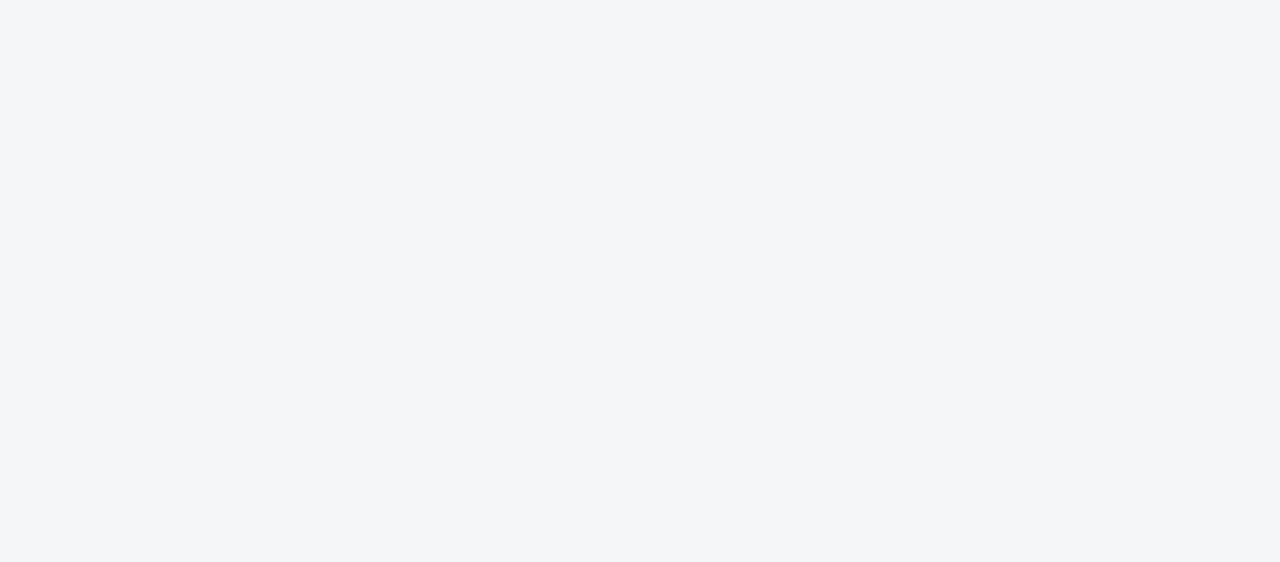
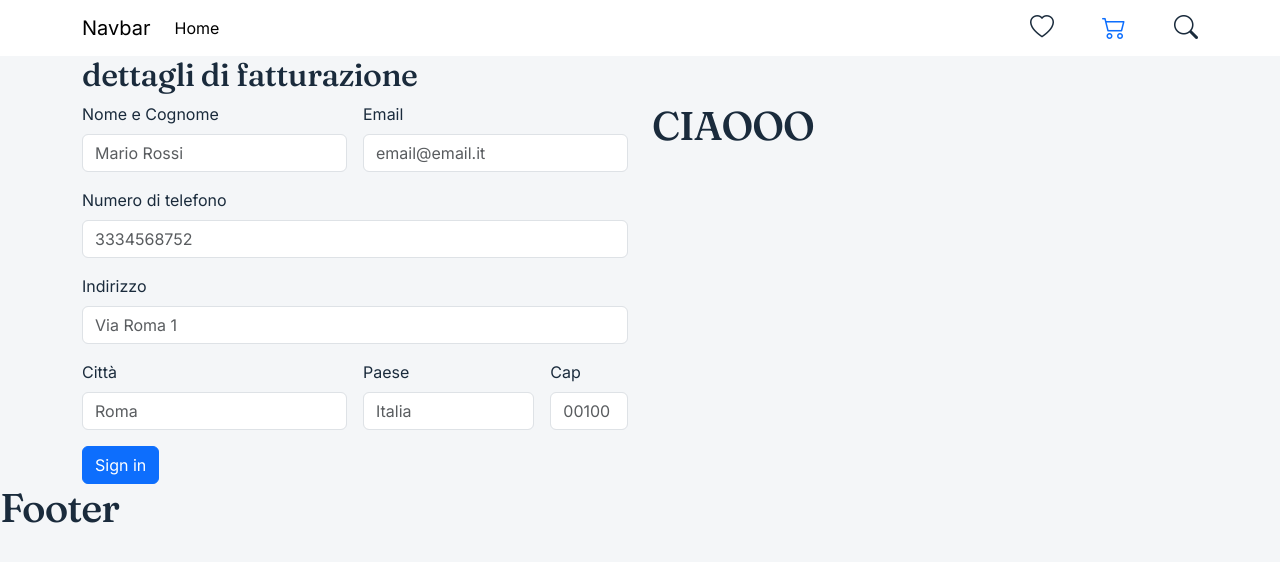
Before and after one commit to Carlo-Falanga/booldog-project-work, a React app in the folder frontend/: page /checkout in a window 1280 px wide. Before the commit this address had no page. Shown: the top 562 px of the page. Built offline with nearby package versions, Linux system fonts and the light colour scheme; the HTML template or start-up script is replaced by a standard one.

Commit message:
add checkout page route and create form

```diff
--- a/frontend/src/App.jsx
+++ b/frontend/src/App.jsx
@@ -3,6 +3,7 @@ import DefaultLayout from "./layouts/DefaultLayout";
 import HomePage from "./pages/HomePage";
 import ProductPage from "./pages/ProductPage";
 import CartPage from "./pages/CartPage";
+import CheckoutPage from "./pages/CheckoutPage";
 
 function App() {
   return (
@@ -12,7 +13,7 @@ function App() {
           <Route element={<DefaultLayout />}>
             <Route index element={<HomePage />} />
             <Route path="product/:slug" element={<ProductPage />} />
-            <Route />
+            <Route path="checkout" element={<CheckoutPage/>}/>
             <Route />
             <Route path="/cart" element={<CartPage/>} />
             <Route />
--- /dev/null
+++ b/frontend/src/pages/CheckoutPage.jsx
@@ -0,0 +1,72 @@
+import { useState } from "react";
+
+export default function CheckoutPage() {
+    const [phone, setPhone] = useState("");
+    const [zip, setZip] = useState("")
+
+    const handlePhone = (e) => {
+        const value = e.target.value;
+        const numericValue = value.replace(/[^0-9]/g, '');
+        setPhone(numericValue);
+    };
+
+    const handleZip = (e) => {
+        const value = e.target.value;
+        const numericValue = value.replace(/[^0-9]/g, '');
+        setZip(numericValue);
+    };
+
+
+    return (
+        <>
+            <div className="container">
+                <h2>dettagli di fatturazione</h2>
+                <div className="row ">
+                    <div className="col-sm-12 col-md-6">
+                        <form class="row g-3">
+                            <div class="col-md-6">
+                                <label for="inputFullName" class="form-label">Nome e Cognome</label>
+                                <input type="text" class="form-control" id="inputFullName" placeholder="Mario Rossi" />
+                            </div>
+                            <div class="col-md-6">
+                                <label for="inputEmail4" class="form-label">Email</label>
+                                <input type="email" class="form-control" id="inputEmail4" placeholder="email@email.it" />
+                            </div>
+                            <div class="col-12">
+                                <label for="inputTel" class="form-label">Numero di telefono</label>
+                                <input type="tel" class="form-control" id="inputTel" value={phone} onChange={handlePhone} placeholder="3334568752" maxLength="15" />
+                            </div>
+                            <div class="col-12">
+                                <label for="inputAddress" class="form-label">Indirizzo</label>
+                                <input type="text" class="form-control" id="inputAddress" placeholder="Via Roma 1" />
+                            </div>
+                            <div class="col-md-6">
+                                <label for="inputCity" class="form-label">Città</label>
+                                <input type="text" class="form-control" id="inputCity" placeholder="Roma" />
+                            </div>
+                            <div class="col-md-4">
+                                <label for="inputState" class="form-label">Paese</label>
+                                <input type="text" class="form-control" id="inputState" placeholder="Italia" />
+                            </div>
+                            <div class="col-md-2">
+                                <label for="inputZip" class="form-label">Cap</label>
+                                <input type="text" class="form-control" id="inputZip" value={zip} onChange={handleZip} placeholder="00100" maxLength="5" />
+                            </div>
+                            <div class="col-12">
+                                <button type="submit" class="btn btn-primary">Sign in</button>
+                            </div>
+                        </form>
+                    </div>
+                    <div className="col-sm-12 col-md-6">
+                    <h1>CIAOOO</h1>
+                    </div>
+                </div>
+
+
+
+
+            </div>
+
+        </>
+    )
+}
```
